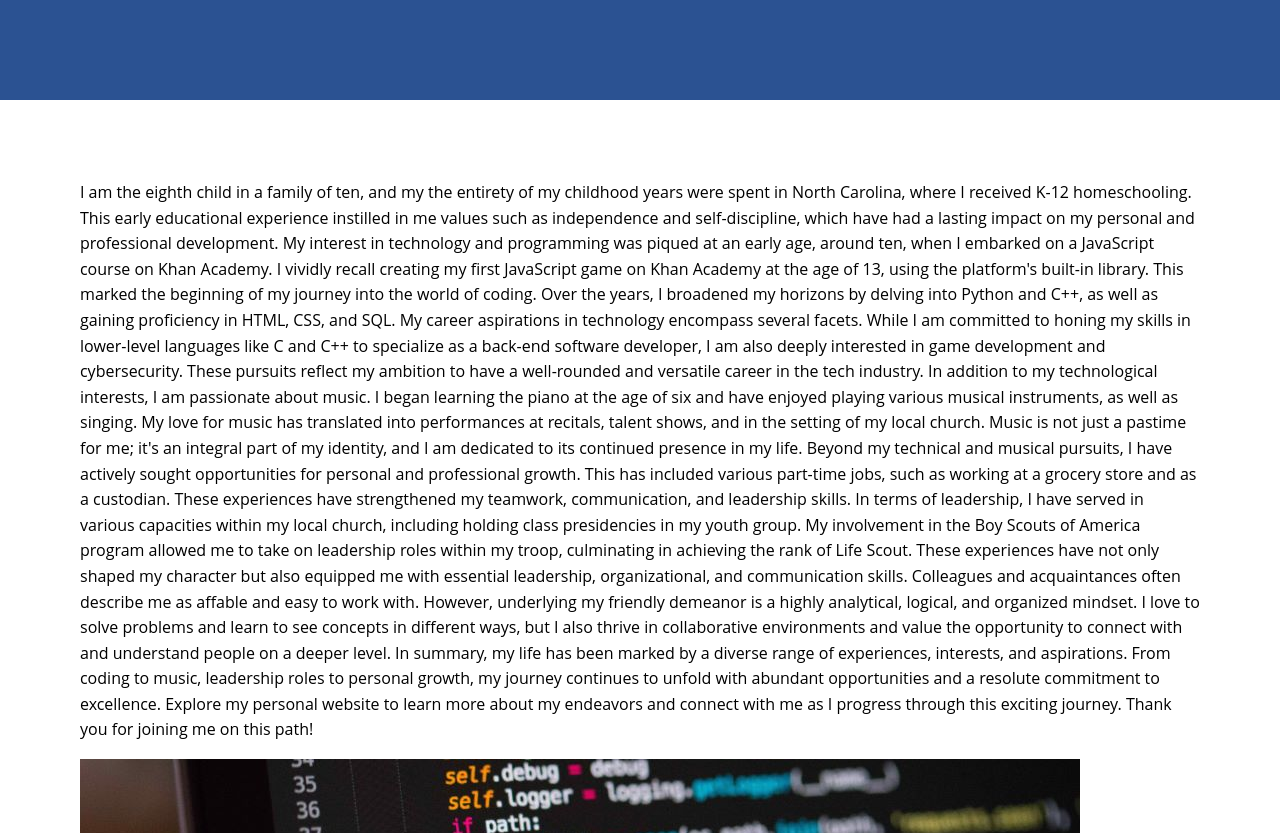
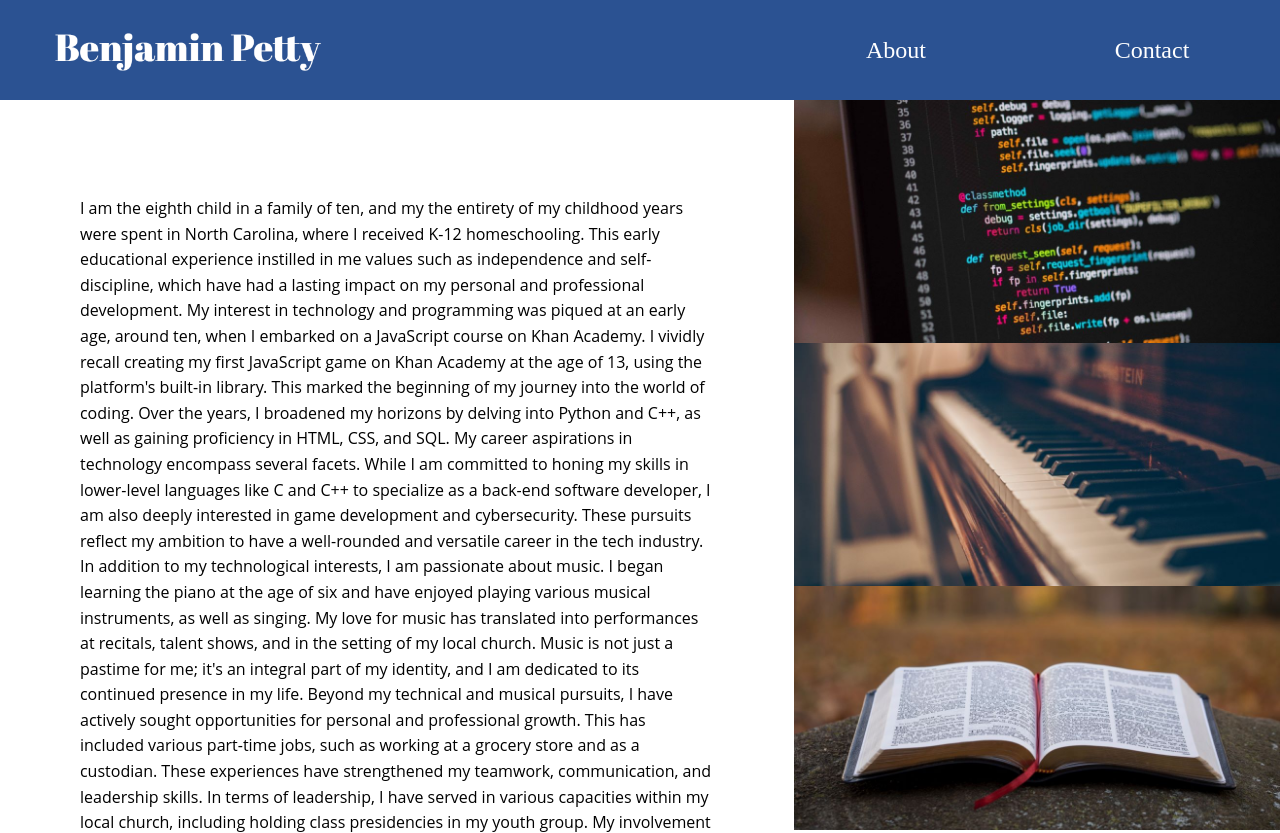
Before and after one commit to sbpetty/portfolio, a plain HTML site: page about.html in a window 1280 px wide. Shown: the top 833 px of the page. Drawn offline with Linux system fonts and the light colour scheme.

Commit message:
fixed nav html consistency, styled about page

```diff
--- a/about.html
+++ b/about.html
@@ -8,14 +8,21 @@
 </head>
 <body>
     <header>
-        <a href="index.html"><img src="images/logo_white.png" alt="Benjamin Petty"></a>
+        <a class="logo-link" href="index.html"><img class="header-logo" src="images/logo_white.png" alt="Benjamin Petty"></a>
         <nav>
-            <a href="about.html">About</a>
-            <a href="contact.html">Contact</a>
+            <a class="nav-about" href="about.html">About</a>
+            <a class="nav-contact" href="contact.html">Contact</a>
         </nav>
     </header>
 
+    <aside class="img-grid">
+        <img src="images/code.jpg" alt="Laptop with programming code">
+        <img src="images/piano.jpg" alt="Piano">
+        <img src="images/bible.jpg" alt="Bible sitting open on table">
+    </aside>
+
     <main>
+        <div id="about-grid">
             <p>
                 I am the eighth child in a family of ten, and my the entirety of my childhood years were spent in North Carolina, where I received K-12 homeschooling.
                 This early educational experience instilled in me values such as independence and self-discipline, which have had a lasting impact on my personal and
@@ -45,11 +52,8 @@
                 to learn more about my endeavors and connect with me as I progress through this exciting journey. Thank you for joining me on this path!
             </p>
 
-        <aside>
-            <img src="images/code.jpg" alt="Laptop with programming code">
-            <img src="images/piano.jpg" alt="Piano">
-            <img src="images/bible.jpg" alt="Bible sitting open on table">
-        </aside>
+
+        </div>
     </main>
 
     <footer>
--- a/styles/styles.css
+++ b/styles/styles.css
@@ -35,7 +35,7 @@ nav {
 
 nav a {
     color: white;
-    font-size: 2em;
+    font-size: 1.5em;
     font-family: var(--hfont);
     text-decoration: none;
 }
@@ -63,6 +63,26 @@ p {
     line-height: 1.6em;
 }
 
+#about-grid {
+    display: grid;
+    align-items: center;
+}
+
+#about-grid p {
+    margin-right: 80px;
+}
+
+.img-grid {
+    display: grid;
+    grid-template-rows: 1fr 1fr 1fr;
+    width: 38%;
+    float: right;
+}
+
+.img-grid img {
+    width: 100%;
+}
+
 footer a {
     padding: 20px 80px;
     font-size: larger;
```
Also changed, not shown: contact.html (+3 -3 lines). Lines whose indentation alone changed are shown as unchanged.
